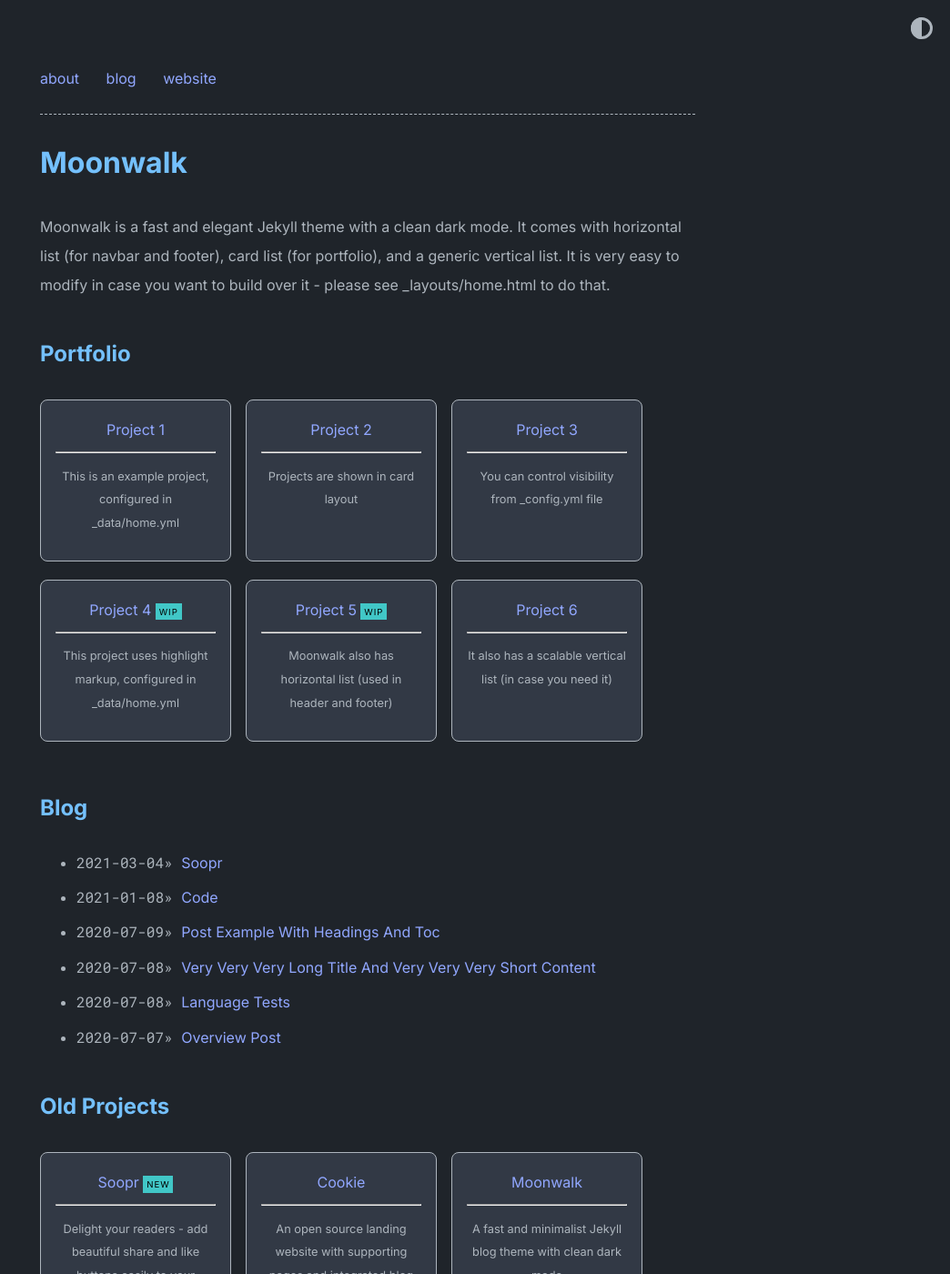
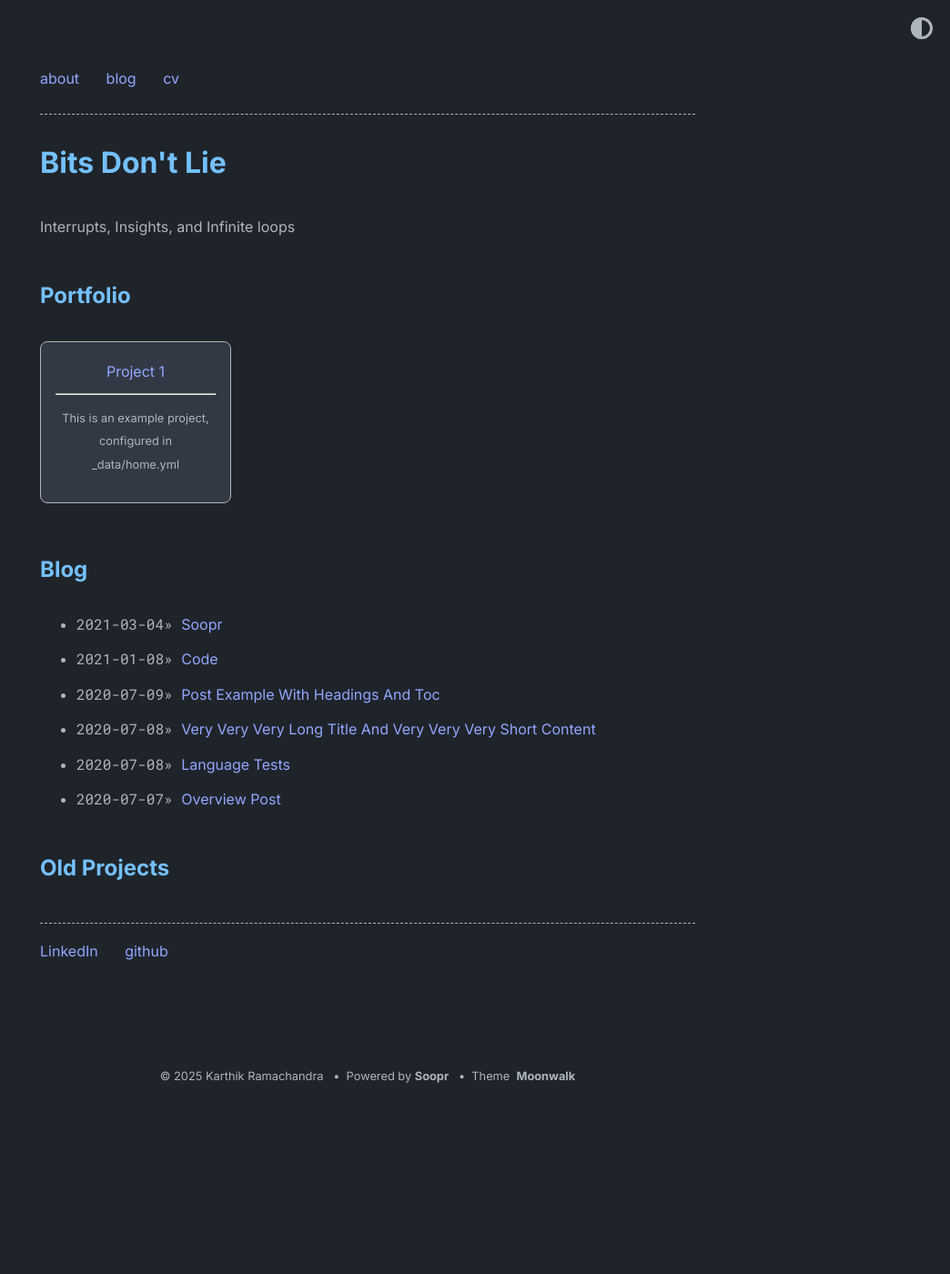
Before and after one commit to kar-rc/kar-rc.github.io, a Jekyll site: the page built from index.md, in a window 1280 px wide and 1400 px high. Shown: the whole window at 91% size, without its empty margins (236-1280 px from the left). Built offline with Jekyll 4.4.1, drawn with Linux system fonts in a browser that asks for light colours; some of the changed text lies outside the part shown.

Commit message:
Updated layout and info in yml

```diff
--- a/_config.yml
+++ b/_config.yml
@@ -1,16 +1,12 @@
-title: Moonwalk
-author: Abhinav Saxena
-url: https://www.abhinavsaxena.com/moonwalk # root address of the site
+title: Bits Don't Lie
+author: Karthik Ramachandra
+url: https://kar-rc@github.io # root address of the site
 description: > # description of the site (multiple lines allowed)
-  Moonwalk is a fast and elegant Jekyll theme with a clean dark mode. It comes with horizontal list (for navbar and footer), card list (for portfolio), and a generic vertical list. It is very easy to modify in case you want to build over it - please see _layouts/home.html to do that.
+  Interrupts, Insights, and Infinite loops
 
 permalink: /:slug
 
 favicon: "./logo.png" # relative path to site's favicon
-
-twitter:
-    username: abhinav # update or delete this
-    card: summary_large_image
 
 #theme: moonwalk # if you are using GitHub Pages, change it to remote_theme: abhinavs/moonwalk
 remote_theme: abhinavs/moonwalk
@@ -48,4 +44,4 @@ sass:
 
 plugins:
   - jekyll-feed
-  - jekyll-soopr-seo-tag
+  - jekyll-seo-tag
--- a/_data/home.yml
+++ b/_data/home.yml
@@ -5,66 +5,21 @@ navbar_entries:
   - title: blog
     url: blog
 
-  - title: website
-    url: https://www.abhinav.co
+  - title: cv
+    url: https://www.linkedin.com/in/kar-rc/
 
 project_entries:
   - title: Project 1
     url: overview-post
     desc: This is an example project, configured in _data/home.yml
 
-  - title: Project 2
-    url: overview-post
-    desc: Projects are shown in card layout
-
-  - title: Project 3
-    url: overview-post
-    desc: You can control visibility from _config.yml file
-
-  - title: Project 4
-    url: overview-post
-    desc: This project uses highlight markup, configured in _data/home.yml
-    highlight: WIP
-
-  - title: Project 5
-    url: overview-post
-    desc: Moonwalk also has horizontal list (used in header and footer)
-    highlight: WIP
-
-  - title: Project 6
-    url: overview-post
-    desc: It also has a scalable vertical list (in case you need it)
-
-old_project_entries:
-  - title: Soopr
-    url: https://www.soopr.co
-    desc: Delight your readers - add beautiful share and like buttons easily to your websites
-    highlight: NEW
-
-  - title: Cookie
-    url: https://github.com/abhinavs/cookie
-    desc: An open source landing website with supporting pages and integrated blog
-
-  - title: Moonwalk
-    url: https://github.com/abhinavs/moonwalk
-    desc: A fast and minimalist Jekyll blog theme with clean dark mode
-
-  - title: Humangous
-    url: https://www.humangous.co
-    desc: The better people know you, the better they collaborate
-
 footer_entries:
-  - title: abhinav's homepage
-    url: https://www.abhinav.co
-
-  - title: twitter
-    url: https://twitter.com/abhinav
+  - title: LinkedIn
+    url: https://www.linkedin.com/in/kar-rc/
 
   - title: github
-    url: https://github.com/abhinavs
+    url: https://github.com/kar-rc
 
-  - title: feed
-    url: feed.xml
 
 misc_entries:
   - title: this is an example vertical list
@@ -84,10 +39,7 @@ misc_entries:
     url: false
     entries:
       - title: on Github
-        url: https://github.com/abhinavs/moonwalk
-
-      - title: originally built for abhinav's homepage
-        url: https://www.abhinav.co
+        url: https://github.com/kar-rc
 
       - title: this list is scalable and can be nested
         url: false
```
Also changed, not shown: moonwalk.gemspec.
